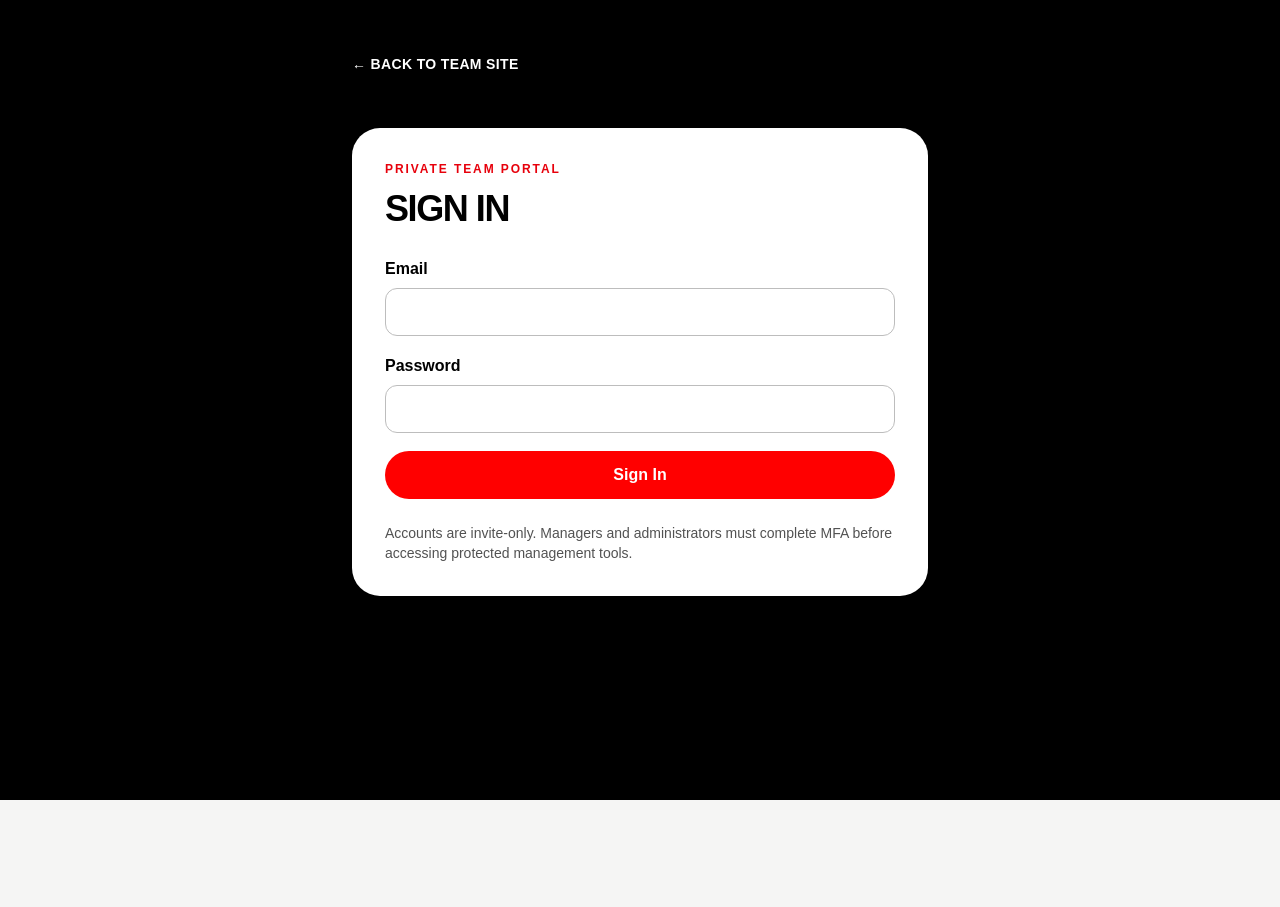
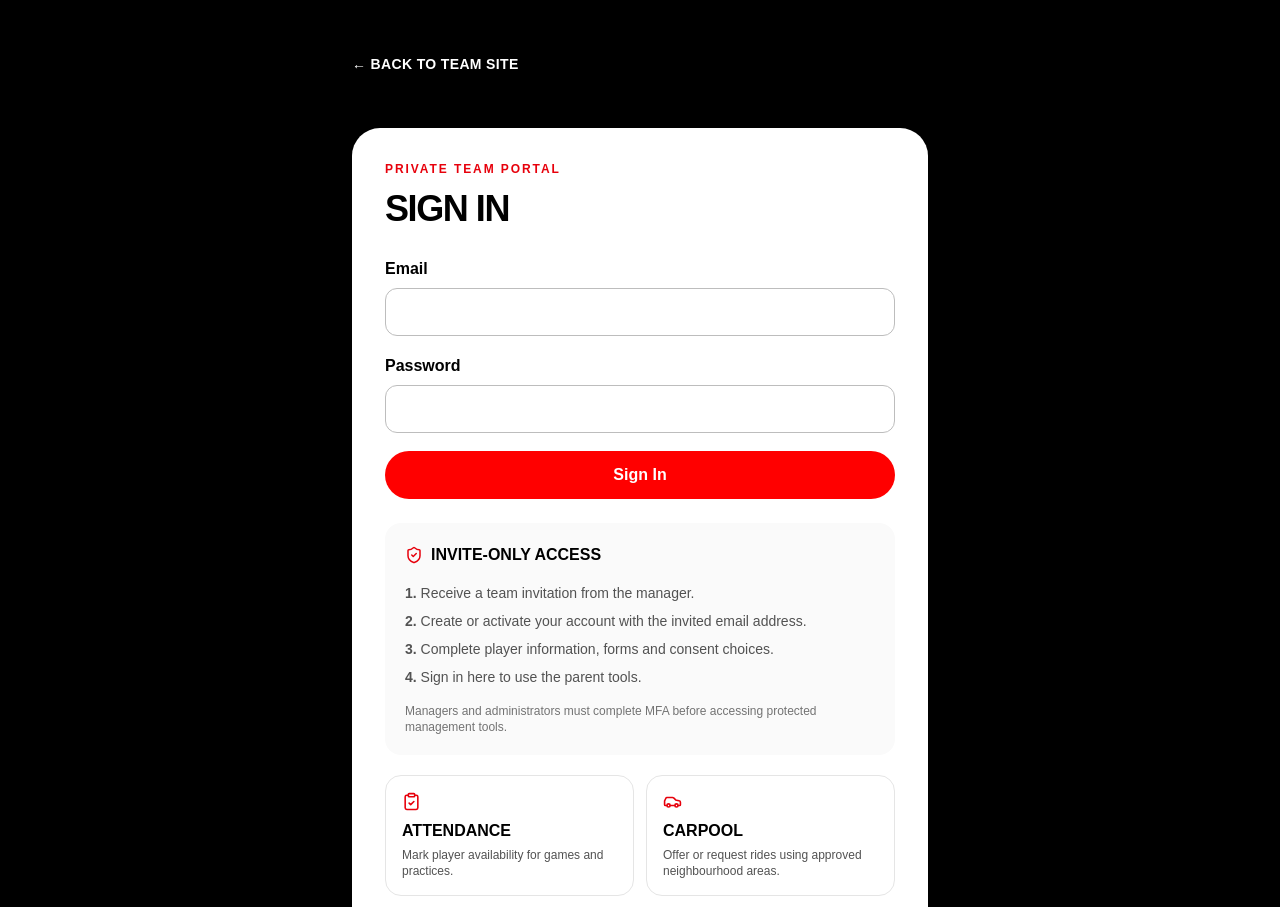
Before and after one commit to dang85ai/dg-claud, a Next.js app: page /login in a window 1280 px wide. Shown: the top 907 px of the page. Before the commit the page ends 800 px from the top, so only its background shows below. Built offline with nearby package versions, Linux system fonts and the light colour scheme; no server answers.

Commit message:
Expand high-priority parent team hub content

```diff
--- a/app/login/page.tsx
+++ b/app/login/page.tsx
@@ -2,6 +2,13 @@
 
 import { FormEvent, useEffect, useState } from "react";
 import { useRouter } from "next/navigation";
+import {
+  Car,
+  ClipboardCheck,
+  CreditCard,
+  FileText,
+  ShieldCheck
+} from "lucide-react";
 import { AuthShell } from "@/components/AuthShell";
 import { supabase } from "@/lib/supabase";
 
@@ -65,9 +72,35 @@ export default function LoginPage() {
 
         {status ? <p className="notice mt-5 text-sm">{status}</p> : null}
 
-        <p className="mt-6 text-sm text-neutral-600">
-          Accounts are invite-only. Managers and administrators must complete MFA before accessing protected management tools.
-        </p>
+        <div className="mt-6 rounded-2xl bg-neutral-50 p-5">
+          <div className="flex items-center gap-2 font-black uppercase">
+            <ShieldCheck className="text-red-600" size={18} /> Invite-only access
+          </div>
+          <ol className="mt-4 grid gap-2 text-sm text-neutral-600">
+            <li><strong>1.</strong> Receive a team invitation from the manager.</li>
+            <li><strong>2.</strong> Create or activate your account with the invited email address.</li>
+            <li><strong>3.</strong> Complete player information, forms and consent choices.</li>
+            <li><strong>4.</strong> Sign in here to use the parent tools.</li>
+          </ol>
+          <p className="mt-4 text-xs text-neutral-500">
+            Managers and administrators must complete MFA before accessing protected management tools.
+          </p>
+        </div>
+
+        <div className="mt-5 grid gap-3 sm:grid-cols-2">
+          {[
+            { Icon: ClipboardCheck, title: "Attendance", text: "Mark player availability for games and practices." },
+            { Icon: Car, title: "Carpool", text: "Offer or request rides using approved neighbourhood areas." },
+            { Icon: FileText, title: "Forms", text: "Complete medical and photo-consent forms." },
+            { Icon: CreditCard, title: "Payments", text: "Review team kit and payment status." }
+          ].map(({ Icon, title, text }) => (
+            <div className="rounded-2xl border border-neutral-200 p-4" key={title}>
+              <Icon className="text-red-600" size={19} />
+              <div className="mt-2 font-black uppercase">{title}</div>
+              <p className="mt-1 text-xs text-neutral-600">{text}</p>
+            </div>
+          ))}
+        </div>
       </form>
     </AuthShell>
   );
```
